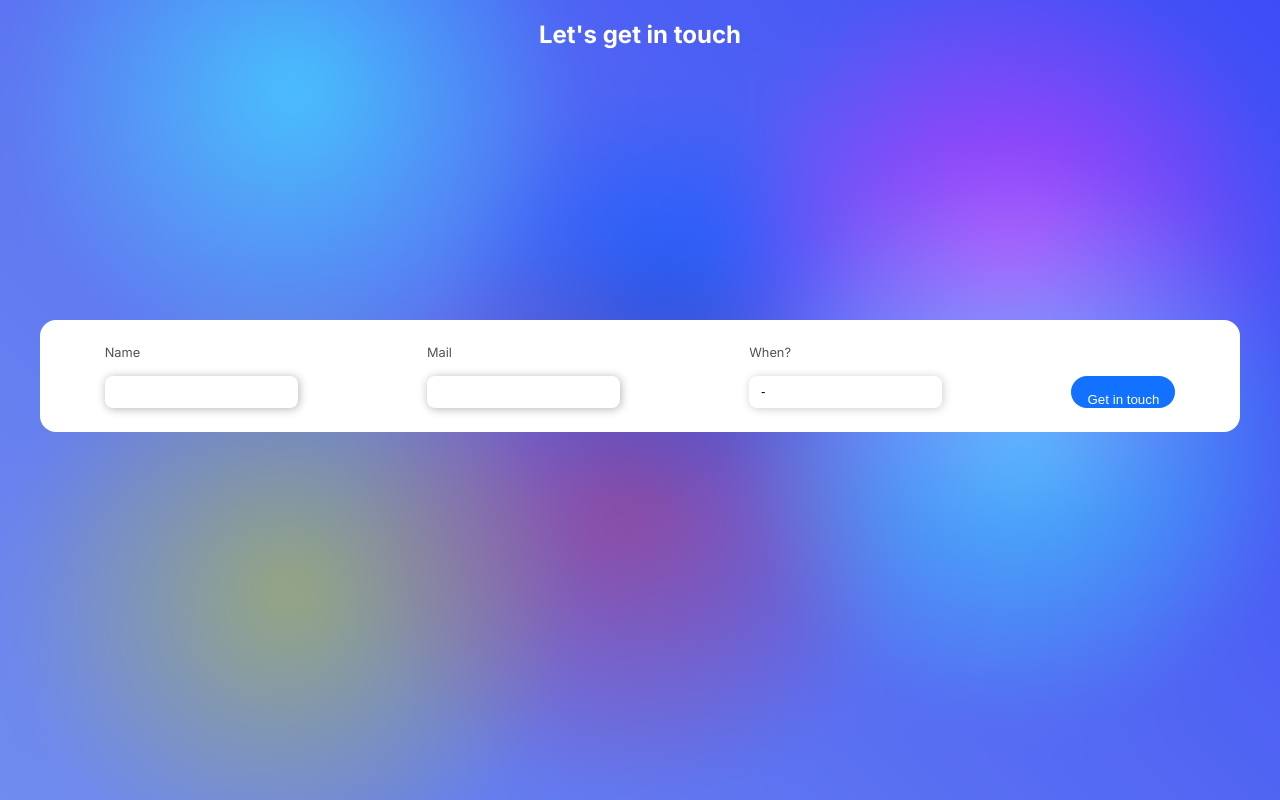
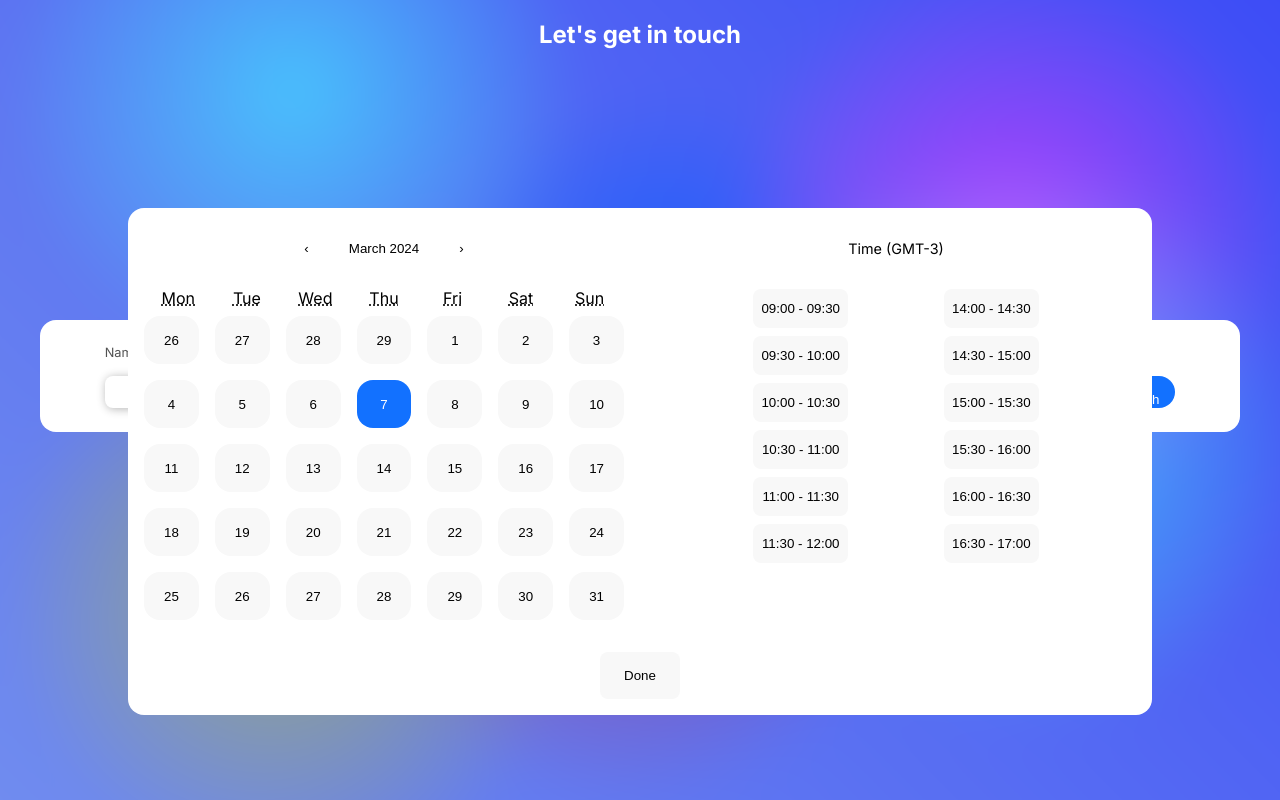
Before and after one commit to soype/bubbles, a Next.js app: page / in a window 1280 px wide. Built offline with nearby package versions, Linux system fonts and the light colour scheme.

Commit message:
Add done button and position calendar

```diff
--- a/src/app/components/DatePicker/date.module.scss
+++ b/src/app/components/DatePicker/date.module.scss
@@ -11,10 +11,19 @@
   max-height: 0;
   overflow: hidden;
   display: flex;
+  flex-direction: column;
   border-radius: 1rem;
 
   @media all and (max-width: 1240px){
     margin: 1rem 1rem;
+  }
+
+  @media all and (min-height: 700px) and (min-width: 800px){
+    position: absolute;
+    top: -100%;
+    margin: auto;
+    width: 80%;
+    left: 10%;
   }
 
   @include breakpoint-mobile{
@@ -24,6 +33,37 @@
     position: absolute;
     top: -100%;
     left: 10%;
+  }
+
+  &__row1{
+    display: flex;
+    @include breakpoint-mobile{
+      flex-direction: column;
+    }
+  }
+
+  &__row2{
+    display: flex;
+    justify-content: center;
+    padding: 1rem;
+    background-color: white;
+
+    button{
+      background-color: $blue;
+      color: white;
+      padding: 1rem 1.5rem;
+      border: none;
+      border-radius: .5rem;
+      cursor: pointer;
+      transition: all .5s;
+      &:hover{
+        background-color: $blue-lt;
+      }
+      &:disabled{
+        background-color: $gray-lt;
+        color: black;
+      }
+    }
   }
 }
 
--- a/src/app/components/DatePicker/index.js
+++ b/src/app/components/DatePicker/index.js
@@ -7,7 +7,7 @@ import TimeSelector from "./TimeSelector";
 
 import styles from "./date.module.scss";
 
-const DatePicker = ({ toggleOff, passDate }) => {
+const DatePicker = ({ toggleOff, passDate, changeToggle }) => {
   const [date, setDate] = useState(new Date());
   const [timeSelected, setTimeSelected] = useState(false);
 
@@ -17,7 +17,7 @@ const DatePicker = ({ toggleOff, passDate }) => {
     setDate(newDate);
     //Ensure that the date will only be shown if the hour has been selected
     if (timeSelected) {
-      passDate(newDate)
+      passDate(newDate);
     }
   };
 
@@ -33,8 +33,13 @@ const DatePicker = ({ toggleOff, passDate }) => {
     }
   };
 
+  const toggleHandler = () => {
+    changeToggle();
+  }
+
   return (
     <div className={`${styles.container} ${toggleOff ? styles.display : ""}`}>
+      <div className={styles["container__row1"]}>
         <Calendar
           className={styles.calendar}
           onChange={dateHandler}
@@ -42,6 +47,10 @@ const DatePicker = ({ toggleOff, passDate }) => {
         />
         <TimeSelector passTime={timeHandler} />
       </div>
+      <div className={styles["container__row2"]}>
+        <button className={styles.done} onClick={toggleHandler} disabled={!timeSelected}>Done</button>
+      </div>
+    </div>
   );
 };
 
--- a/src/app/components/Menu/index.js
+++ b/src/app/components/Menu/index.js
@@ -89,7 +89,7 @@ const Menu = ({ isToggled, changeToggle, disengageToggle }) => {
         </div>
       </form>
 
-      <DatePicker toggleOff={isToggled} passDate={populateDateHandler} />
+      <DatePicker toggleOff={isToggled} passDate={populateDateHandler} changeToggle={toggleDateHandler} />
     </div>
   );
 };
--- a/src/app/page.js
+++ b/src/app/page.js
@@ -8,7 +8,7 @@ import Bubbles from "./components/bubbles";
 import Menu from "./components/Menu";
 
 export default function Home() {
-  const [isToggled, setIsToggled] = useState(false);
+  const [isToggled, setIsToggled] = useState(true);
 
   const toggleOffHandler = () => {
     setIsToggled(false);
--- a/src/app/styles/variables.scss
+++ b/src/app/styles/variables.scss
@@ -6,6 +6,7 @@ $purple-lt: rgb(221, 74, 255);
 $blue-lt: rgb(100, 220, 255);
 $red: rgb(200, 50, 50);
 $yellow: rgb(180, 180, 50);
+$gray-lt: rgb(248, 248, 248);
 
 @mixin breakpoint-mobile{
     @media all and (max-width: 860px){
```
Lines whose indentation alone changed are shown as unchanged.
